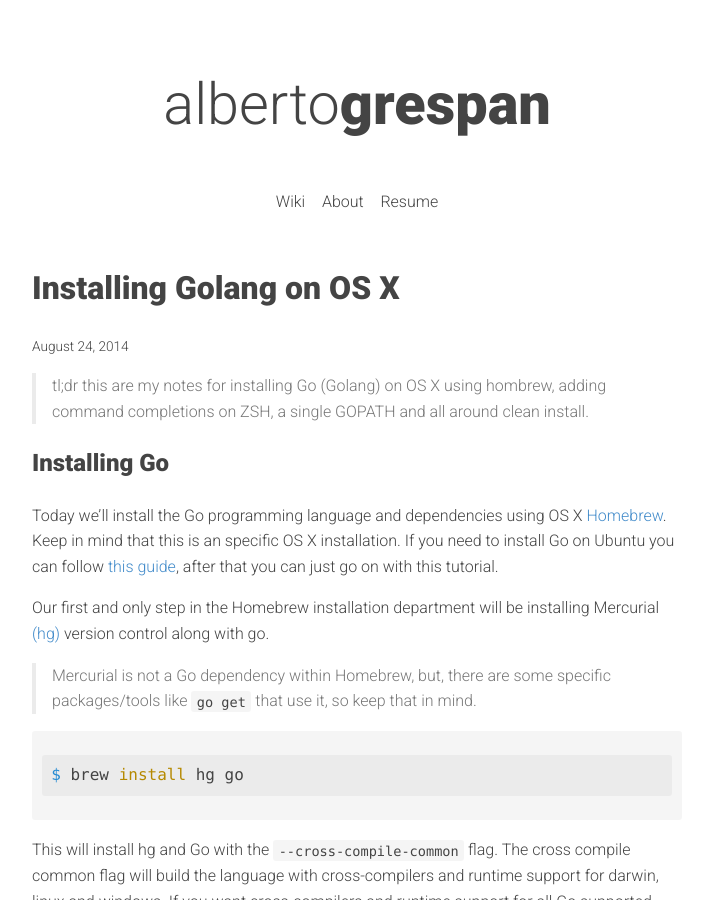
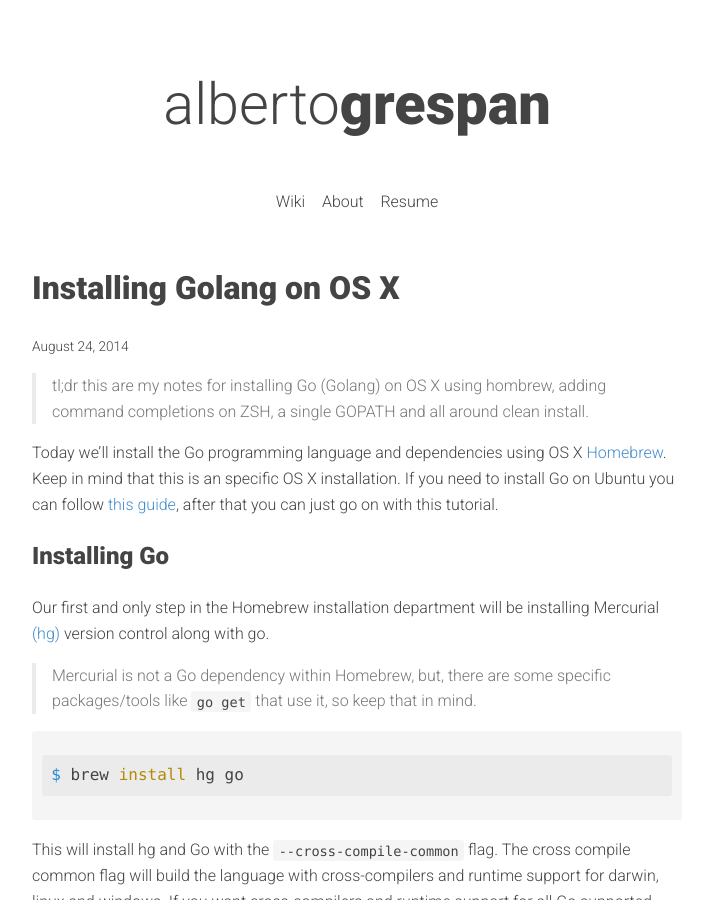
Before and after one commit to albertogg/albertogg.github.com, a Jekyll site: the page built from _posts/2014-08-24-installing-golang-on-os-x.md, in a window 1280 px wide and 900 px high. Shown: the whole window, without its empty margins (283-988 px from the left). Built offline with Jekyll 4.4.1, drawn with Linux system fonts in a browser that asks for light colours; nearby versions of some CDN libraries; Markdown is read by kramdown in place of the engine named in the settings; comment, search, counter and statistics services are not loaded.

```diff
--- a/_posts/2014-08-24-installing-golang-on-os-x.md
+++ b/_posts/2014-08-24-installing-golang-on-os-x.md
@@ -9,12 +9,12 @@ tag: blog
 > tl;dr this are my notes for installing Go (Golang) on OS X using hombrew,
 adding command completions on ZSH, a single GOPATH and all around clean install.
 
-## Installing Go
-
 Today we'll install the Go programming language and dependencies using OS X
 [Homebrew][brew]. Keep in mind that this is an specific OS X installation. If
 you need to install Go on Ubuntu you can follow [this guide][ubuntu], after
 that you can just go on with this tutorial.
+
+## Installing Go
 
 Our first and only step in the Homebrew installation department will be
 installing Mercurial [(hg)][hg] version control along with go.
```
